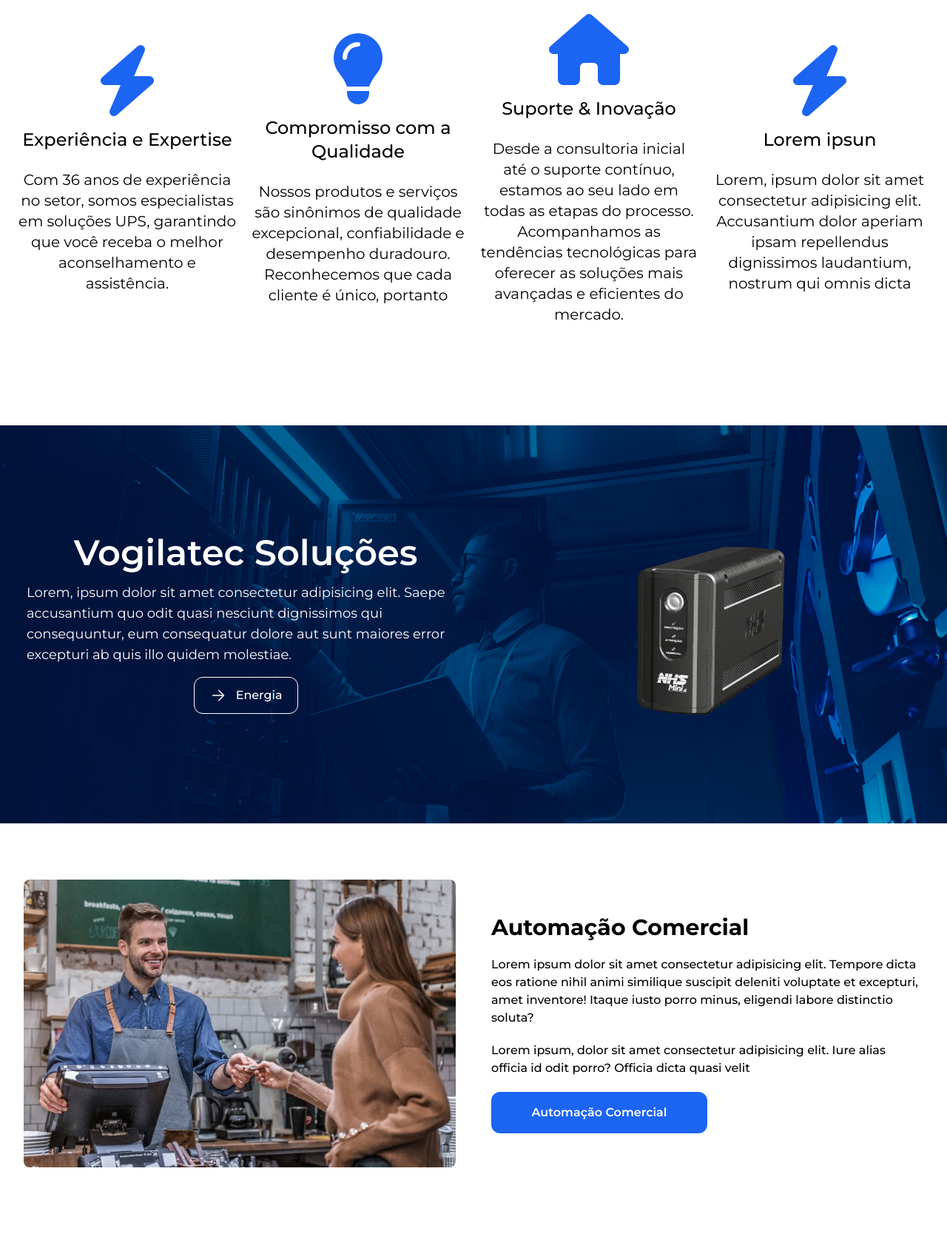
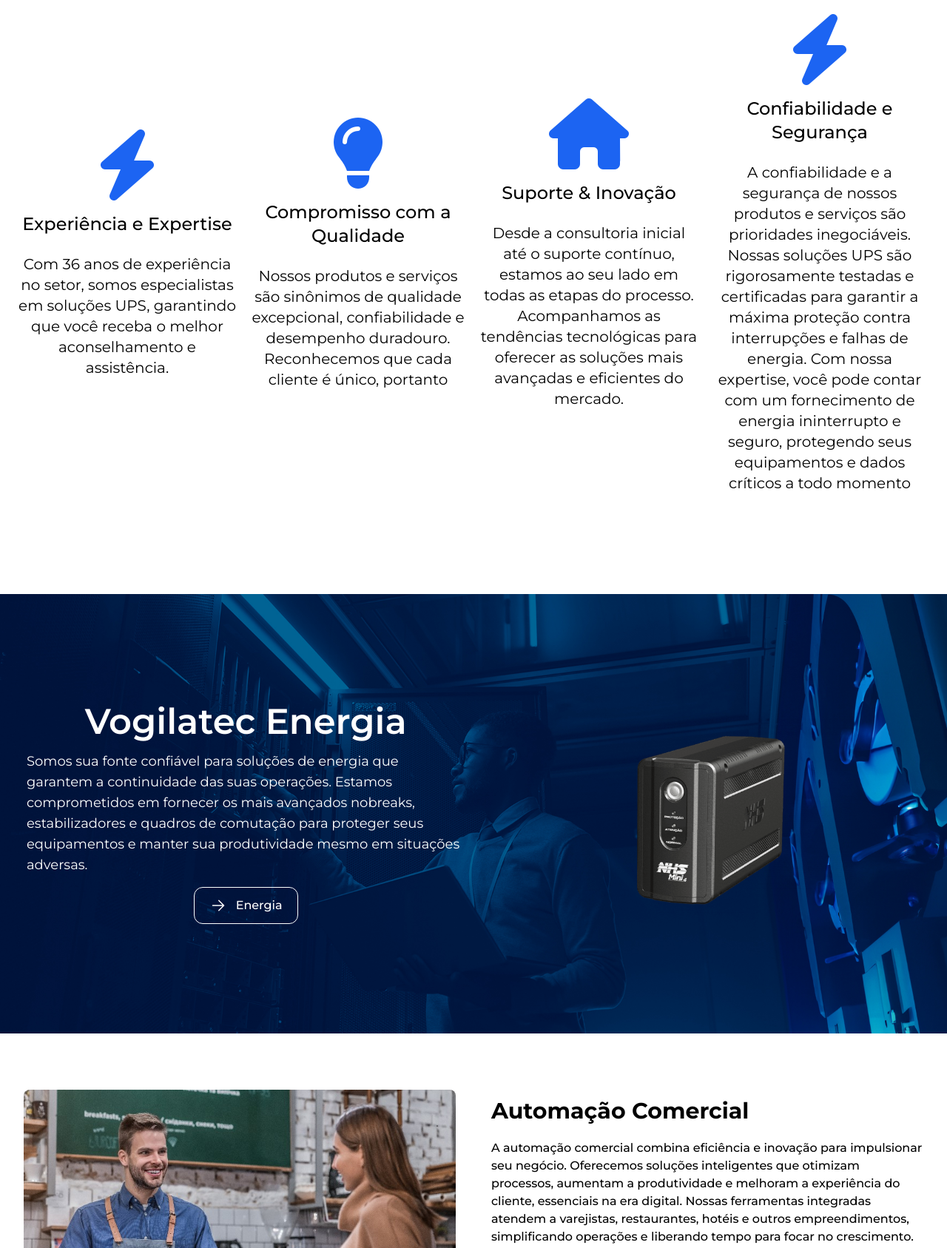
Before and after one commit to paydovan/vogliatec, a website: page src/index.html in a window 1280 px wide. Shown: the part 1028-2715 px from the top of the page at 74% size. Drawn offline with nearby package versions, Linux system fonts and the light colour scheme.

Commit message:
style: adicionando textos na home e atulizando o css

```diff
--- a/src/index.html
+++ b/src/index.html
@@ -51,13 +51,13 @@
     <section class="w-full flex flex-col items-center justify-center">
         <div class="max-w-7xl flex flex-col items-center justify-center">
             <div class="flex flex-col items-center mt-4 gap-2 md:mt-24">
-                <h2 class="font-bold text-3xl text-blue-600 lg:text-6xl">Vogliatec Souluções</h2>
+                <h2 class="font-bold text-3xl text-blue-600 lg:text-6xl">Vogliatec Soluções</h2>
                 <p class="text-xl lg:text-2xl text-center">Por que Escolher a Nossa Empresa:</p>
             </div>
             <div class="grid grid-cols-2 p-4 md:grid-cols-4 mt-4 md:mb-24">
                 <div class="flex flex-col items-center justify-center py-4 lg:gap-4">
                     <i class="fa-solid fa-bolt text-3xl md:text-8xl text-blue-600"></i>
-                    <h3 class="text-2xl font-medium">Experiência e Expertise</h3>
+                    <h3 class="text-2xl font-medium text-center">Experiência e Expertise</h3>
                     <p class="text-center lg:text-xl p-2">Com 36 anos de experiência no setor, somos especialistas em soluções UPS, garantindo que você receba o melhor aconselhamento e assistência.</p>
                 </div>
                 <div class="flex flex-col items-center justify-center py-4 lg:gap-4">
@@ -69,14 +69,14 @@
                 </div>
                 <div class="flex flex-col items-center justify-center py-4 lg:gap-4">
                     <i class="fa-solid fa-house text-3xl md:text-8xl text-blue-600"></i>
-                    <h3 class="text-2xl font-medium">Suporte & Inovação</h3>
+                    <h3 class="text-2xl font-medium text-center">Suporte & Inovação</h3>
                     <p class="text-center lg:text-xl p-2">Desde a consultoria inicial até o suporte contínuo, estamos ao seu lado em todas as etapas do processo.
                     Acompanhamos as tendências tecnológicas para oferecer as soluções mais avançadas e eficientes do mercado.</p>
                 </div>
                 <div class="flex flex-col items-center justify-center py-4 lg:gap-4">
                     <i class="fa-solid fa-bolt text-3xl md:text-8xl text-blue-600"></i>
-                    <h3 class="text-2xl font-medium">Lorem ipsun</h3>
-                    <p class="text-center lg:text-xl p-2">Lorem, ipsum dolor sit amet consectetur adipisicing elit. Accusantium dolor aperiam ipsam repellendus dignissimos laudantium, nostrum qui omnis dicta</p>
+                    <h3 class="text-2xl font-medium text-center">Confiabilidade e Segurança</h3>
+                    <p class="text-center lg:text-xl p-2">A confiabilidade e a segurança de nossos produtos e serviços são prioridades inegociáveis. Nossas soluções UPS são rigorosamente testadas e certificadas para garantir a máxima proteção contra interrupções e falhas de energia. Com nossa expertise, você pode contar com um fornecimento de energia ininterrupto e seguro, protegendo seus equipamentos e dados críticos a todo momento</p>
                 </div>
             </div>
         </div>
@@ -87,8 +87,8 @@
     <section class="w-full flex flex-col items-center justify-center md:p-3 bg-no-repeat bg-cover bg-center" style="background-image: url(assets/energia.jpg);">
         <div class="w-full flex flex-col my-28 items-center justify-center max-w-7xl md:flex-row ">
             <div class="flex flex-col items-center justify-center p-6 text-left gap-4 md:w-full">
-                <h2 class="text-3xl lg:text-5xl font-semibold text-white">Vogilatec Soluções</h2>
-                <p class="text-white lg:text-lg">Lorem, ipsum dolor sit amet consectetur adipisicing elit. Saepe accusantium quo odit quasi nesciunt dignissimos qui consequuntur, eum consequatur dolore aut sunt maiores error excepturi ab quis illo quidem molestiae.</p>
+                <h2 class="text-3xl lg:text-5xl font-semibold text-white">Vogilatec Energia</h2>
+                <p class="text-white lg:text-lg">Somos sua fonte confiável para soluções de energia que garantem a continuidade das suas operações. Estamos comprometidos em fornecer os mais avançados nobreaks, estabilizadores e quadros de comutação para proteger seus equipamentos e manter sua produtividade mesmo em situações adversas.</p>
                 <a href="energia.html">
                     <button class="px-5 py-3 flex border-white border rounded-xl hover:bg-white duration-500 group">
                         <svg xmlns="http://www.w3.org/2000/svg" fill="none" viewBox="0 0 24 24" stroke-width="1.5" stroke="currentColor" class="text-white w-6 h-6 mr-3 group-hover:translate-x-2 group-hover:text-black duration-500">
@@ -110,8 +110,8 @@
         <div class="w-full max-w-7xl flex flex-col justify-center p-4 items-center gap-5 md:items-start lg:flex-row-reverse lg:items-center lg:gap-12 lg:my-11">
             <div class="flex flex-col w-full items-center justify-center gap-5 text-center md:text-start md:items-start">
                 <h2 class="font-bold text-3xl md:text-5xl lg:text-3xl">Automação Comercial</h2>
-                <p class="md:font-medium">Lorem ipsum dolor sit amet consectetur adipisicing elit. Tempore dicta eos ratione nihil animi similique suscipit deleniti voluptate et excepturi, amet inventore! Itaque iusto porro minus, eligendi labore distinctio soluta?</p>
-                <p class="md:font-medium">Lorem ipsum, dolor sit amet consectetur adipisicing elit. Iure alias officia id odit porro? Officia dicta quasi velit</p>
+                <p class="md:font-medium">A automação comercial combina eficiência e inovação para impulsionar seu negócio. Oferecemos soluções inteligentes que otimizam processos, aumentam a produtividade e melhoram a experiência do cliente, essenciais na era digital. Nossas ferramentas integradas atendem a varejistas, restaurantes, hotéis e outros empreendimentos, simplificando operações e liberando tempo para focar no crescimento.</p>
+                <p class="md:font-medium">Com suporte contínuo e assistência técnica, garantimos uma transição suave e um retorno maximizado. Descubra como a automação pode levar sua empresa ao sucesso sustentável.</p>
                 <button class="bg-blue-600 w-full py-4 rounded-xl text-white font-semibold md:w-1/3 lg:w-1/2 lg:hover:w-7/12 duration-300"><a href="automacao.html">Automação Comercial</a></button>
             </div>
             <div class="w-full">
@@ -133,7 +133,7 @@
                 </div>
                 <div class="">
                     <h2 class="text-2xl font-bold">Software Diferenciado</h2>
-                    <p class="text-slate-700">Lorem ipsum dolor sit amet consectetur, adipisicing elit. Omnis est molestias saepe aperiam aspernatur dolores ullam</p>
+                    <p class="text-slate-700">Nosso sistema tem a solução definitiva para gestão e vendas que impulsiona o seu negócio para o próximo nível. Projetado para atender às demandas complexas do ambiente comercial atual, o nosso sistema oferece uma abordagem integrada e eficiente para gerenciar todos os aspectos do seu negócio, desde o estoque até o ponto de venda.</p>
                 </div>
                 <div class="flex flex-col gap-4">
                     <div class="flex items-center gap-3">
```
